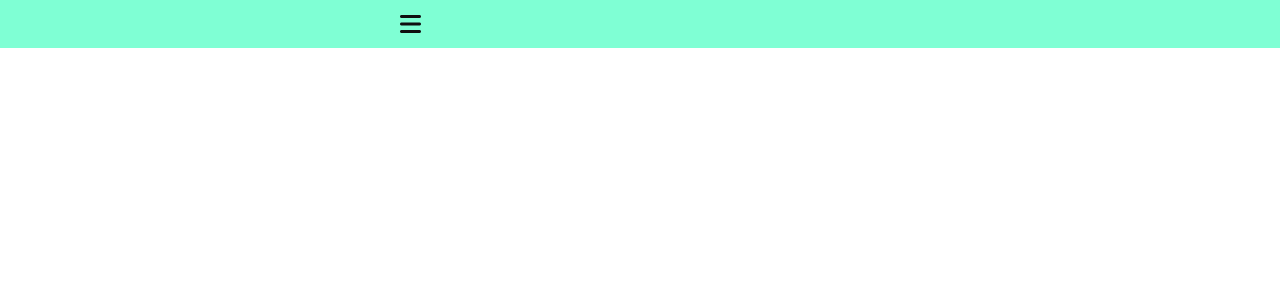
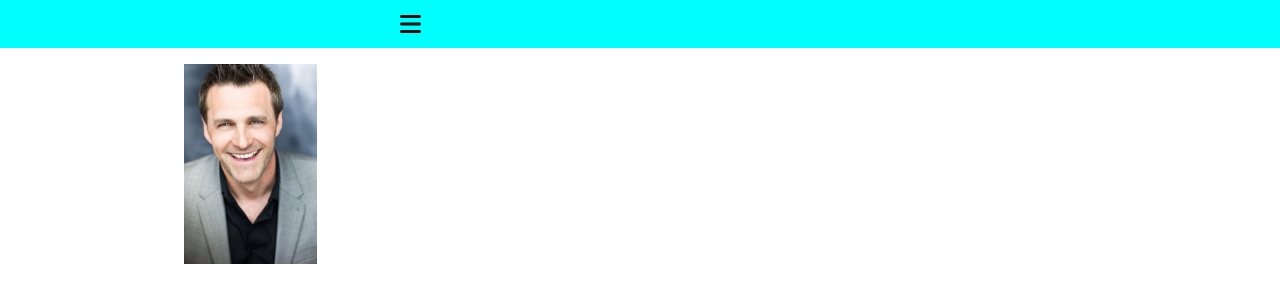
Before and after one commit to soko247/my-portfolio, a plain HTML site: page index.html in a window 1280 px wide. Drawn offline with Linux system fonts and the light colour scheme.

Commit message:
adding files

```diff
--- a/index.html
+++ b/index.html
@@ -9,6 +9,7 @@
 </head>
 <body>
     <div class="navbar">
+
         <nav>
             <div class="nav-links">
                 <ul>
@@ -23,5 +24,11 @@
         </nav>
     </div>
 
+    <!--section-->
+
+    <div class="hero-section">
+        <img src="./image/head shot.jpg" alt="">
+    </div>
+
 </body>
 </html>
--- a/styles.css
+++ b/styles.css
@@ -19,12 +19,19 @@
 }
 .navbar{
     padding: 1.5rem;
-    background-color: aquamarine;
+    background-color: aqua;
     position: relative;
 }
 .fa-bars{
     position: absolute;
     margin: 23.5rem;
+}
+.hero-section img{
+    height: 200px;
+    padding-left: 10.5rem;
+
+    margin: 1rem;
+
 
 
 
```
